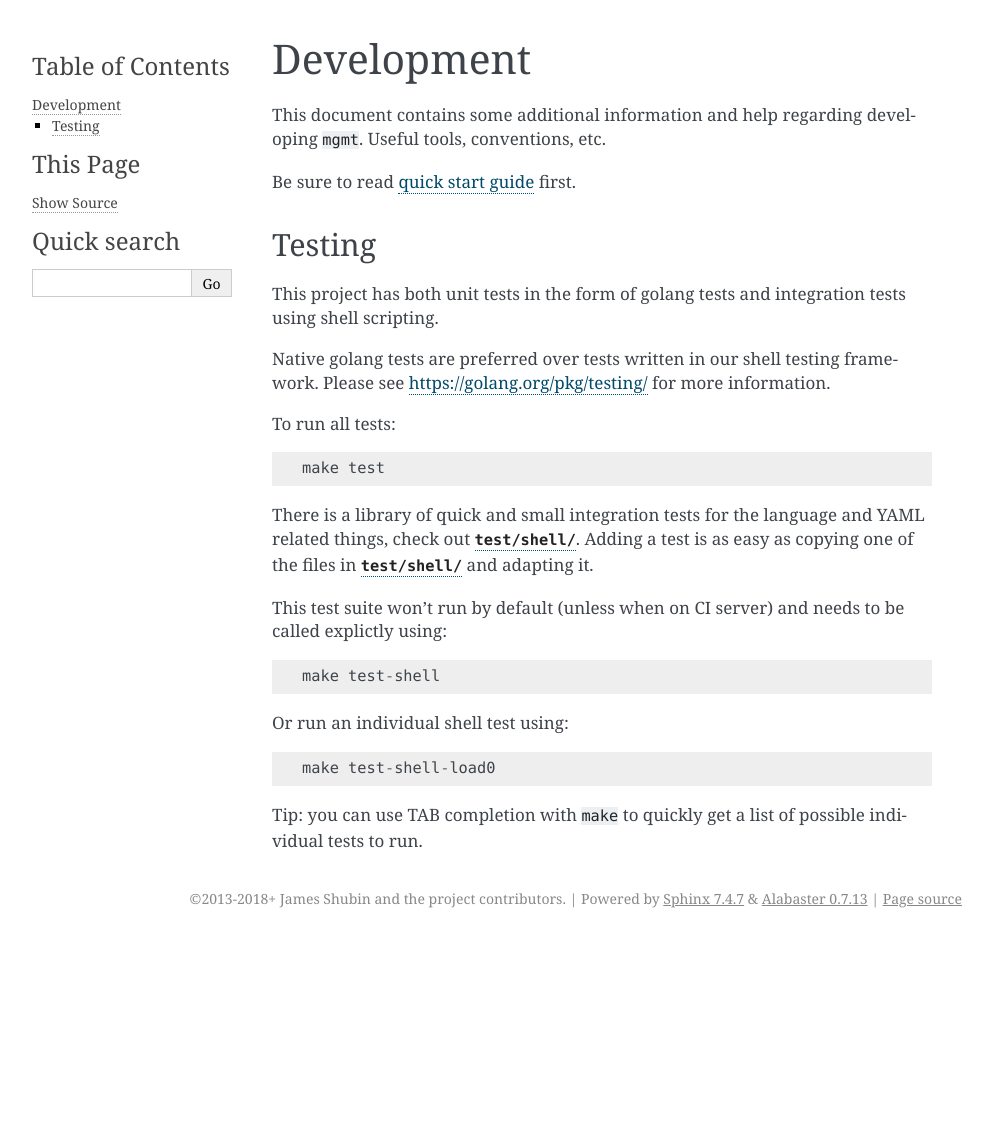
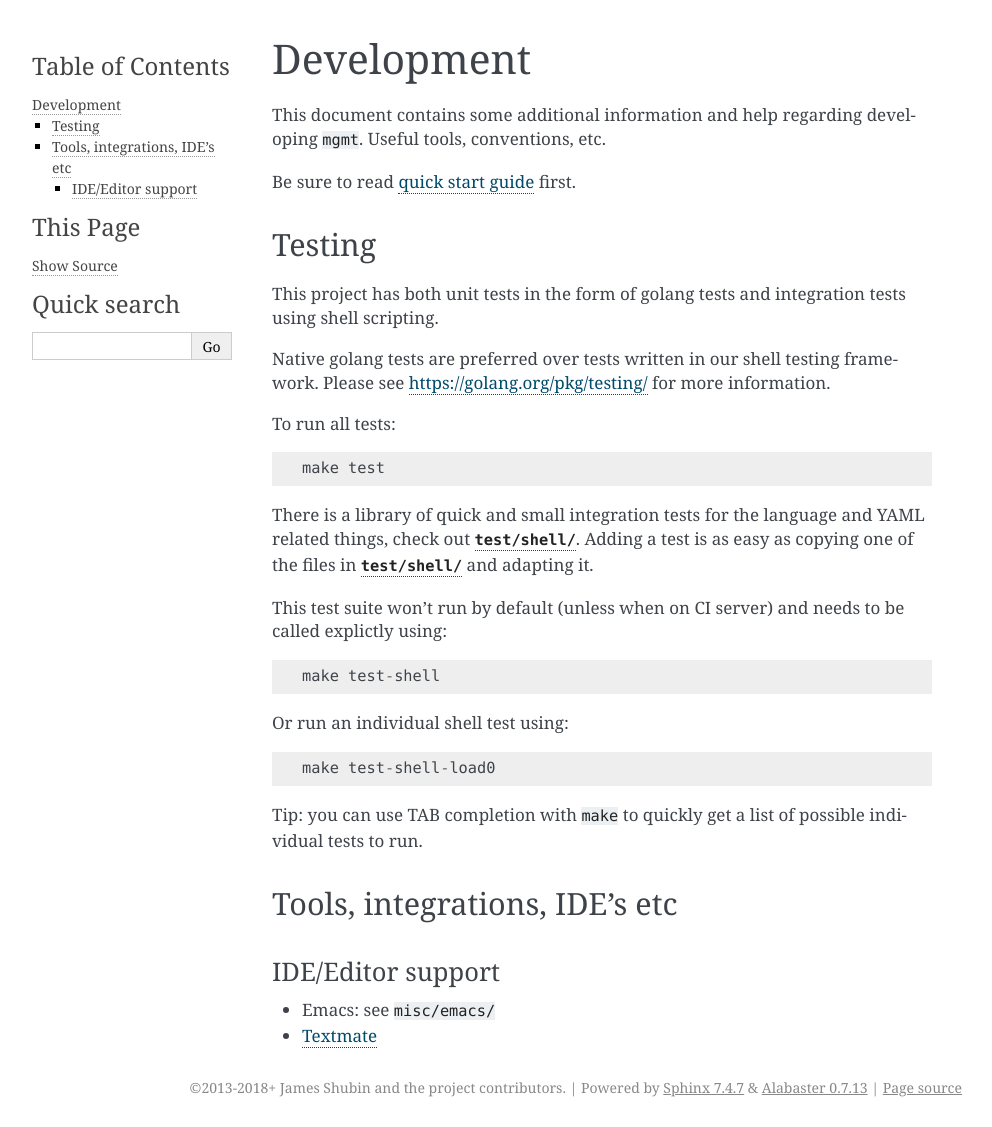
Before and after one commit to purpleidea/mgmt, a Sphinx documentation site: the page built from docs/development.md, in a window 1280 px wide. Shown: the whole page, without its empty margins (148-1140 px from the left). Built offline with Sphinx 7.4.7, drawn with Linux system fonts in a browser that asks for light colours; before the commit the page ends 938 px from its top, so only the background shows below that.

Commit message:
docs, misc: Add tool references, .editorconfig for mcl

```diff
--- a/docs/development.md
+++ b/docs/development.md
@@ -40,3 +40,10 @@ make test-shell-load0
 
 Tip: you can use TAB completion with `make` to quickly get a list of possible
 individual tests to run.
+
+## Tools, integrations, IDE's etc
+
+### IDE/Editor support
+
+- Emacs: see `misc/emacs/`
+- [Textmate](https://github.com/aequitas/mgmt.tmbundle)
```
Also changed, not shown: 1 other file.
